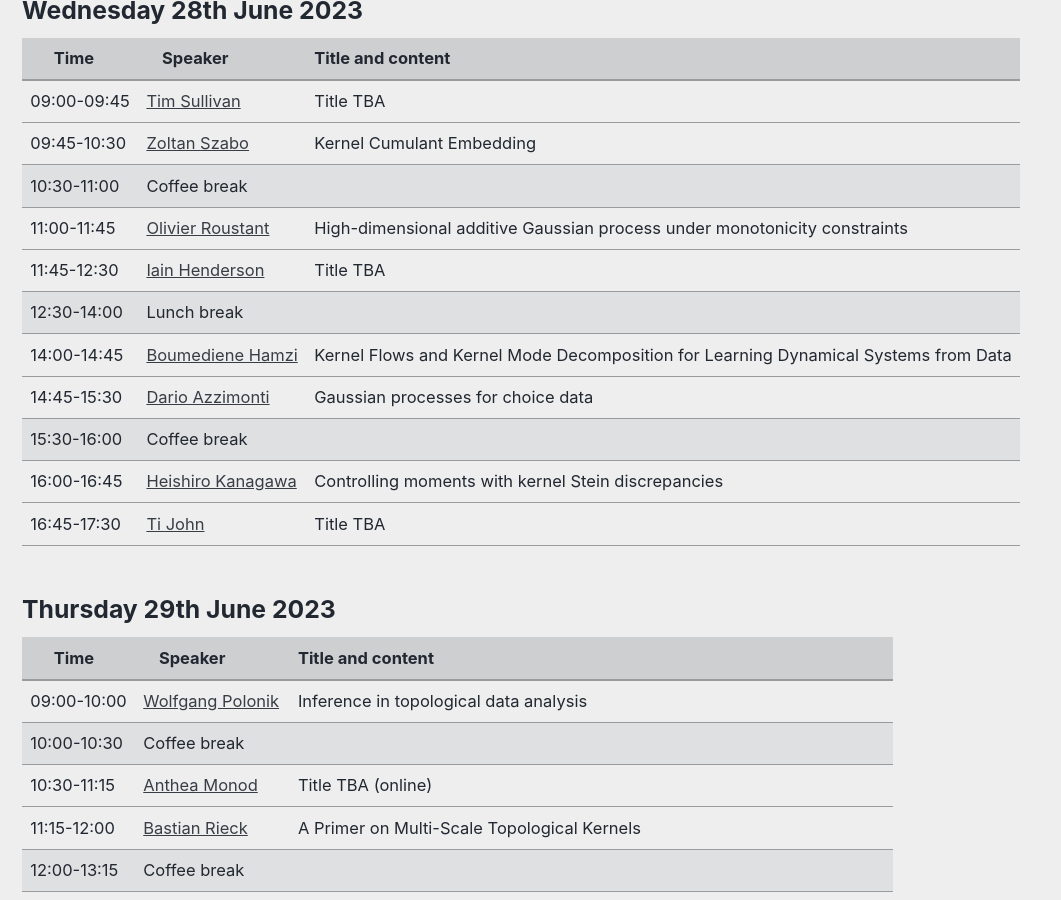
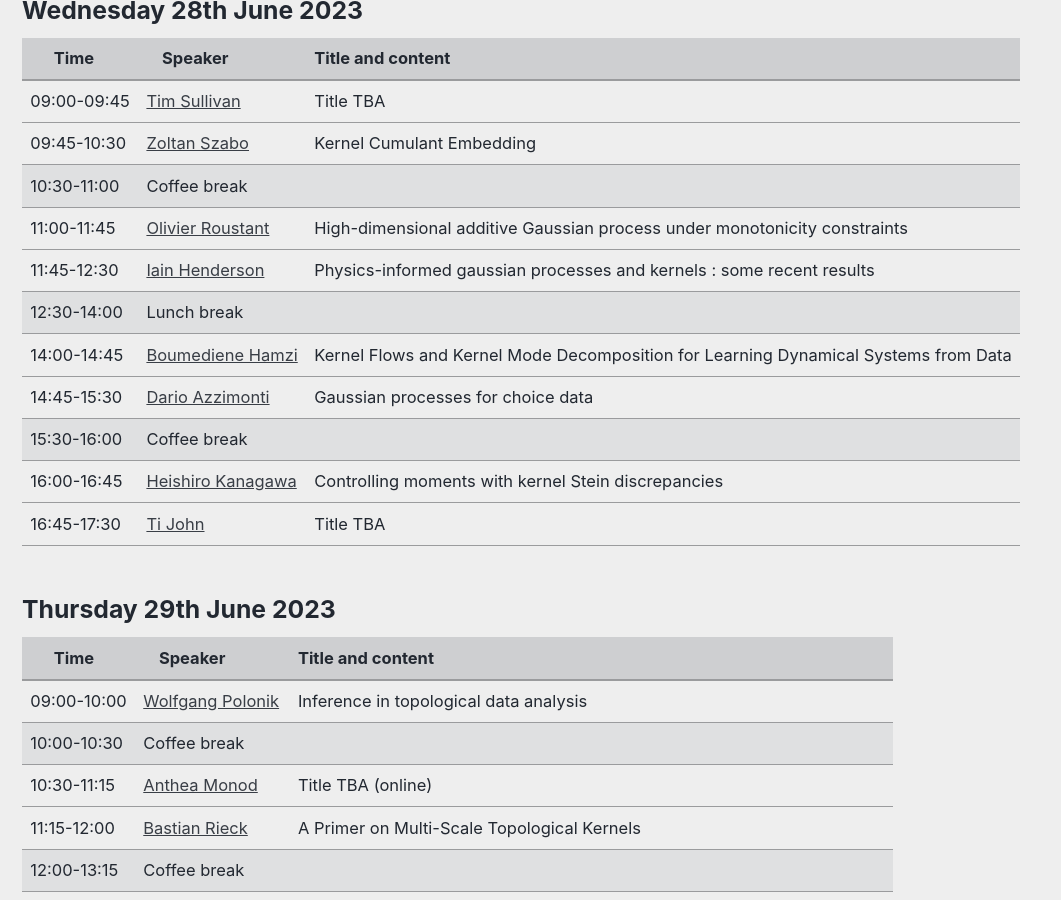
Before and after one commit to LIKE23-Bern/LIKE23-Bern.github.io, a Jekyll site: the page built from _pages/program.md, in a window 1280 px wide and 900 px high, scrolled down 1968 px. Shown: the whole window, without its empty margins (0-1061 px from the left). Built offline with Jekyll 4.4.1, drawn with Linux system fonts in a browser that asks for light colours; cached includes are drawn as plain includes.

Commit message:
Update program.md

```diff
--- a/_pages/program.md
+++ b/_pages/program.md
@@ -285,7 +285,7 @@ header:
 		    <a href="https://iain-pl-henderson.github.io/i-henders/about" target="_blank">Iain Henderson</a>
 		</td>
 		<td>
-		    Title TBA
+		    Physics-informed gaussian processes and kernels : some recent results
 	    </td>
 	</tr>
   <tr class="coffee-break">
```
